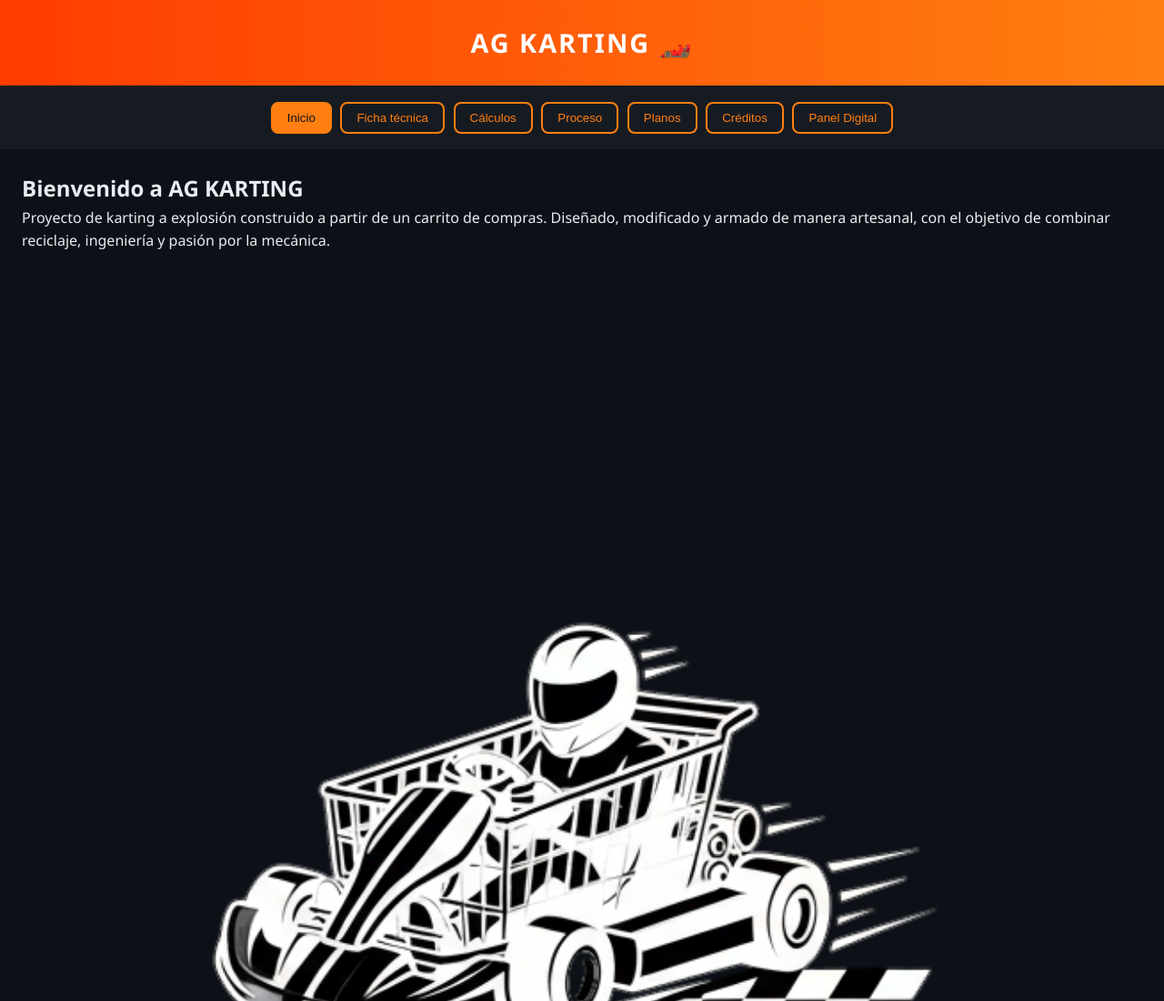
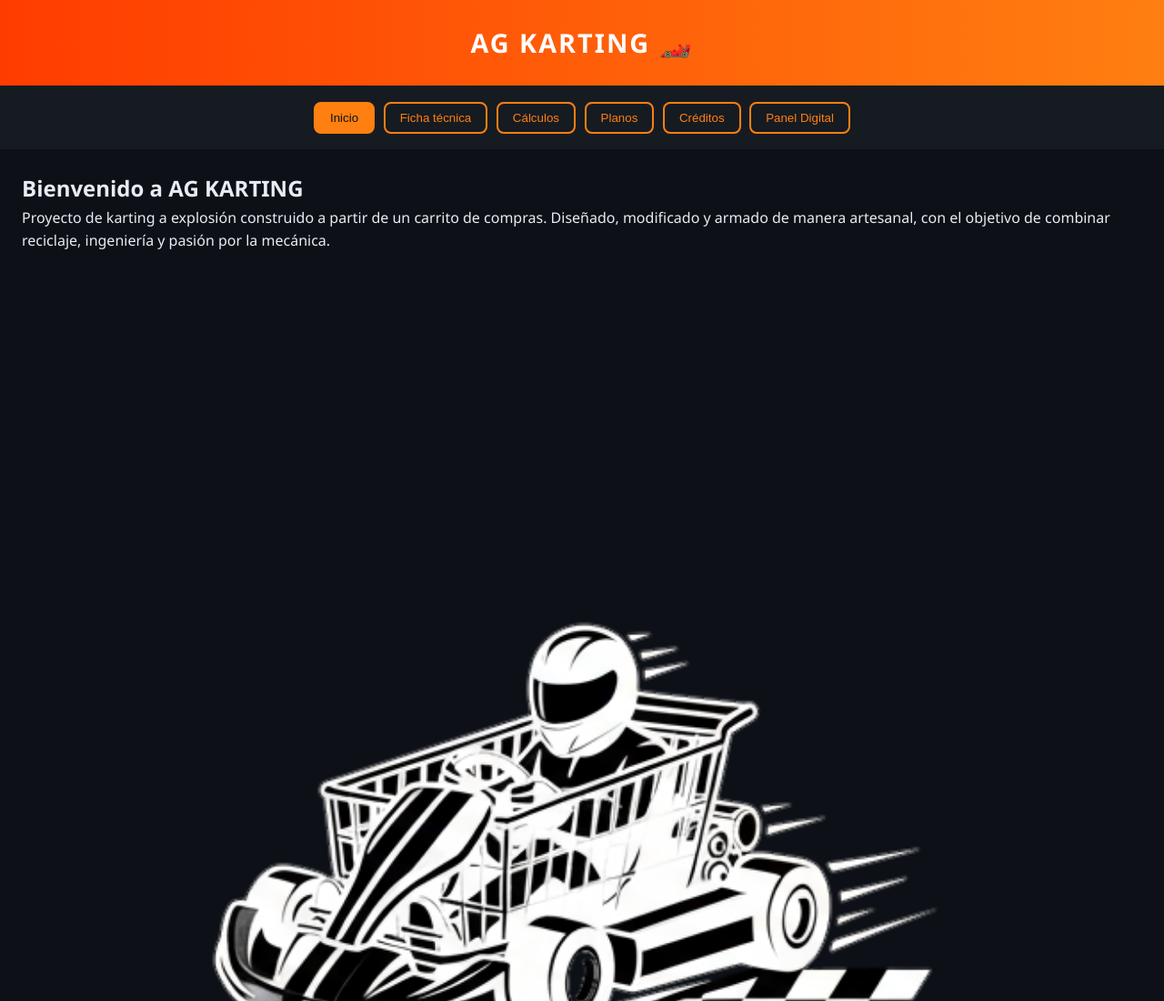
Before and after one commit to pbromero1108-hash/agkarting, a plain HTML site: page index.html in a window 1280 px wide. Shown: the top 1100 px of the page at 91% size. Drawn offline with Linux system fonts and the light colour scheme.

Commit message:
Remove 'Proceso' button from navigation

```diff
--- a/index.html
+++ b/index.html
@@ -256,7 +256,6 @@
     <button class="active" onclick="showSection('inicio')">Inicio</button>
     <button onclick="showSection('ficha')">Ficha técnica</button>
     <button onclick="showSection('calculos')">Cálculos</button>
-    <button onclick="showSection('proceso')">Proceso</button>
     <button onclick="showSection('planos')">Planos</button>
     <button onclick="showSection('creditos')">Créditos</button>
     <button onclick="showSection('panel')">Panel Digital</button>
```
